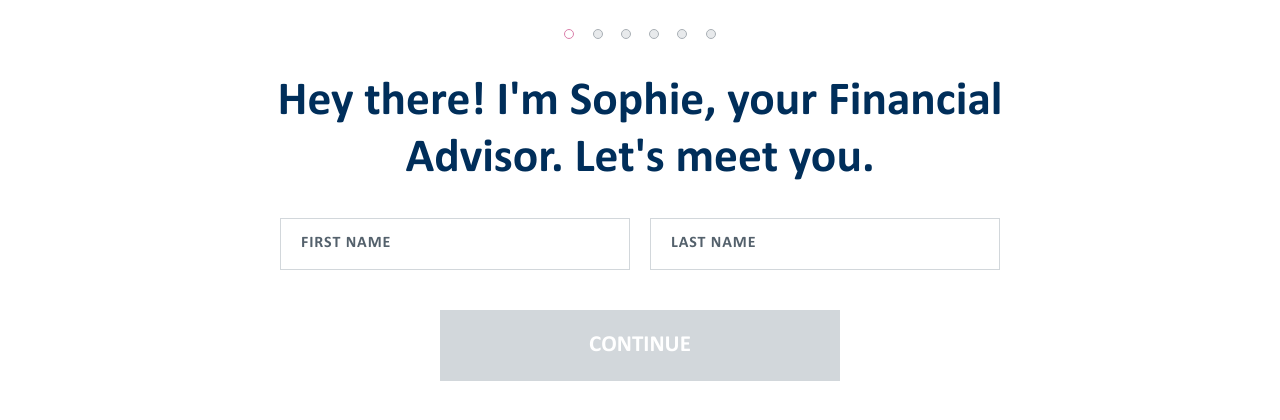
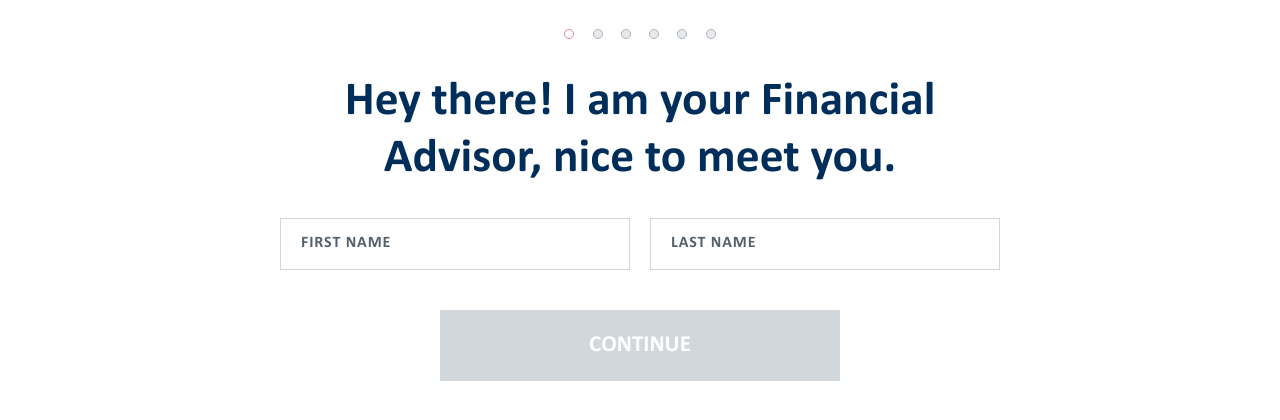
Before and after one commit to Anurella/Multistepform, a website: page src/index.html in a window 1280 px wide. Shown: the part 94-514 px from the top of the page. Drawn offline with nearby package versions, Linux system fonts and the light colour scheme; files that its build step writes are made by us from their sources; files whose address does not match are found by name.

Commit message:
Fixed text changes

```diff
--- a/src/index.html
+++ b/src/index.html
@@ -79,8 +79,8 @@
             <form action="" name="" method="POST">
 
                 <fieldset name="introduction">
-                    <h2>Hey there! I'm Sophie, your Financial Advisor.
-                        Let's meet you.
+                    <h2>Hey there! I am your Financial Advisor,
+                        nice to meet you.
                     </h2>
                     <div class="flex">
                         <label for="" data-field="firstName" class="mb">
```
Also changed, not shown: dist/index.html.
